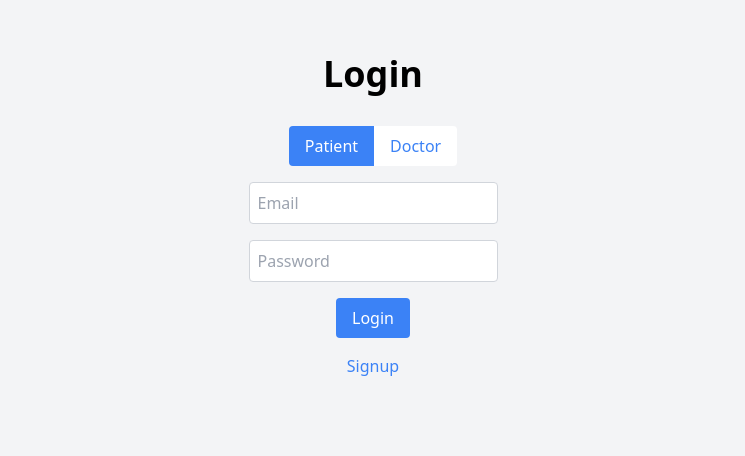
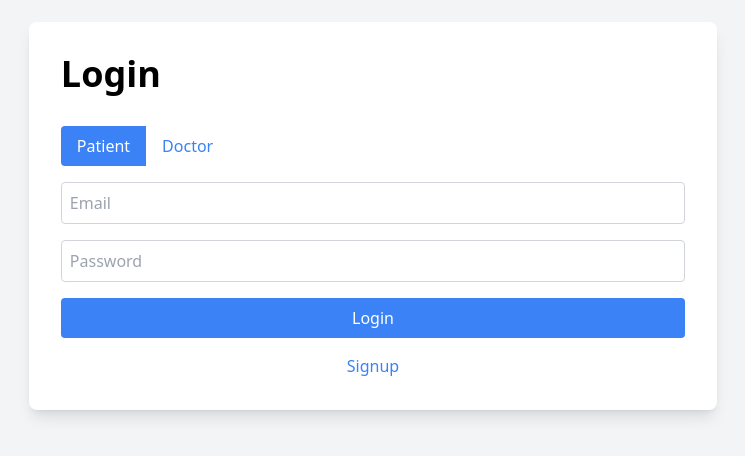
Before and after one commit to zaid218/skin-lesion-analyzer, a React (Create React App) app in the folder frontend/: page / in a window 1280 px wide. Shown: the part 184-640 px from the top of the page, without its empty margins (267-1012 px from the left). Built offline with nearby package versions, Linux system fonts and the light colour scheme.

Commit message:
"home page andn login page and signup page modified"

```diff
--- a/frontend/src/components/HomePage.js
+++ b/frontend/src/components/HomePage.js
@@ -27,6 +27,7 @@ function HomePage() {
     };
 
     const handleLogout = () => {
+        resetPrediction();
         localStorage.removeItem('role');
         navigate('/');
     };
--- a/frontend/src/components/LoginPage.js
+++ b/frontend/src/components/LoginPage.js
@@ -7,7 +7,13 @@ function LoginPage() {
     const [role, setRole] = useState('patient');
     const navigate = useNavigate();
 
+    const clearLocalStorage = () => {
+        localStorage.removeItem('imageFile');
+        localStorage.removeItem('imageUrl');
+    };
+
     const handleLogin = () => {
+        clearLocalStorage();
         if (role === 'patient' && email === 'one@one.com' && password === 'one') {
             localStorage.setItem('role', 'patient');
             navigate('/home');
@@ -21,6 +27,7 @@ function LoginPage() {
 
     return (
         <div className="flex flex-col items-center justify-center min-h-screen bg-gray-100">
+            <div className="bg-white p-8 rounded-lg shadow-lg">
                 <h1 className="text-4xl font-bold mb-8">Login</h1>
                 <div className="mb-4">
                     <button onClick={() => setRole('patient')} className={`px-4 py-2 ${role === 'patient' ? 'bg-blue-500 text-white' : 'bg-white text-blue-500'} rounded-l`}>Patient</button>
@@ -29,21 +36,22 @@ function LoginPage() {
                 <input
                     type="email"
                     placeholder="Email"
-                className="mb-4 p-2 border border-gray-300 rounded"
+                    className="mb-4 p-2 border border-gray-300 rounded w-full"
                     value={email}
                     onChange={(e) => setEmail(e.target.value)}
                 />
                 <input
                     type="password"
                     placeholder="Password"
-                className="mb-4 p-2 border border-gray-300 rounded"
+                    className="mb-4 p-2 border border-gray-300 rounded w-full"
                     value={password}
                     onChange={(e) => setPassword(e.target.value)}
                 />
-            <button onClick={handleLogin} className="px-4 py-2 bg-blue-500 text-white rounded">Login</button>
+                <button onClick={handleLogin} className="px-4 py-2 bg-blue-500 text-white rounded w-full">Login</button>
                 {role === 'patient' && (
-                <button onClick={() => navigate('/signup')} className="mt-4 text-blue-500">Signup</button>
+                    <button onClick={() => navigate('/signup')} className="mt-4 text-blue-500 w-full">Signup</button>
                 )}
+            </div>
         </div>
     );
 }
--- a/frontend/src/components/SignupPage.js
+++ b/frontend/src/components/SignupPage.js
@@ -17,23 +17,25 @@ function SignupPage() {
 
     return (
         <div className="flex flex-col items-center justify-center min-h-screen bg-gray-100">
+            <div className="bg-white p-8 rounded-lg shadow-lg">
                 <h1 className="text-4xl font-bold mb-8">Signup</h1>
                 <input
                     type="email"
                     placeholder="Email"
-                className="mb-4 p-2 border border-gray-300 rounded"
+                    className="mb-4 p-2 border border-gray-300 rounded w-full"
                     value={email}
                     onChange={(e) => setEmail(e.target.value)}
                 />
                 <input
                     type="password"
                     placeholder="Password"
-                className="mb-4 p-2 border border-gray-300 rounded"
+                    className="mb-4 p-2 border border-gray-300 rounded w-full"
                     value={password}
                     onChange={(e) => setPassword(e.target.value)}
                 />
-            <button onClick={handleSignup} className="px-4 py-2 bg-blue-500 text-white rounded">Signup</button>
-            <button onClick={() => navigate('/')} className="mt-4 text-blue-500">Back to Login</button>
+                <button onClick={handleSignup} className="px-4 py-2 bg-blue-500 text-white rounded w-full">Signup</button>
+                <button onClick={() => navigate('/')} className="mt-4 text-blue-500 w-full">Back to Login</button>
+            </div>
         </div>
     );
 }
```
Lines whose indentation alone changed are shown as unchanged.
